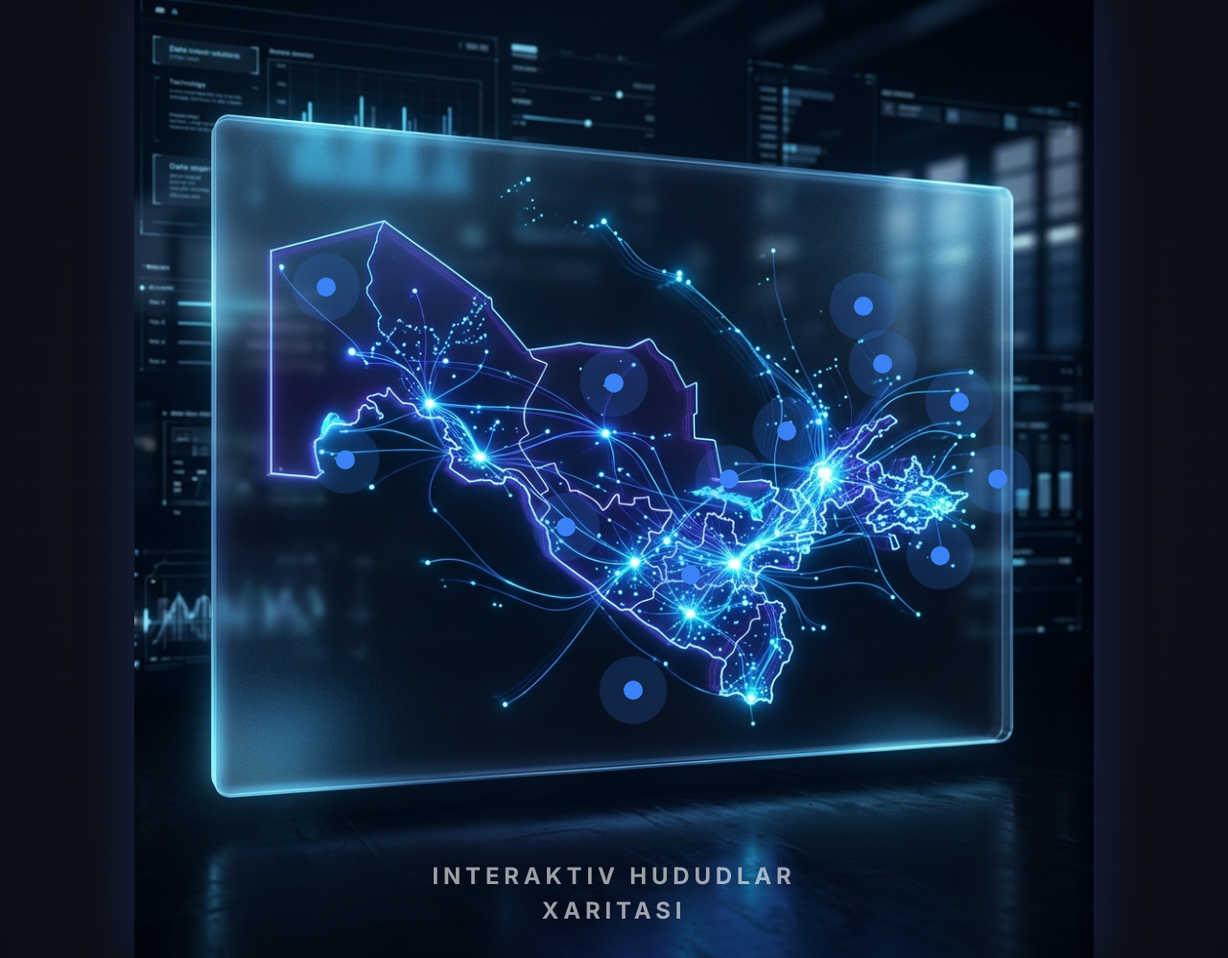
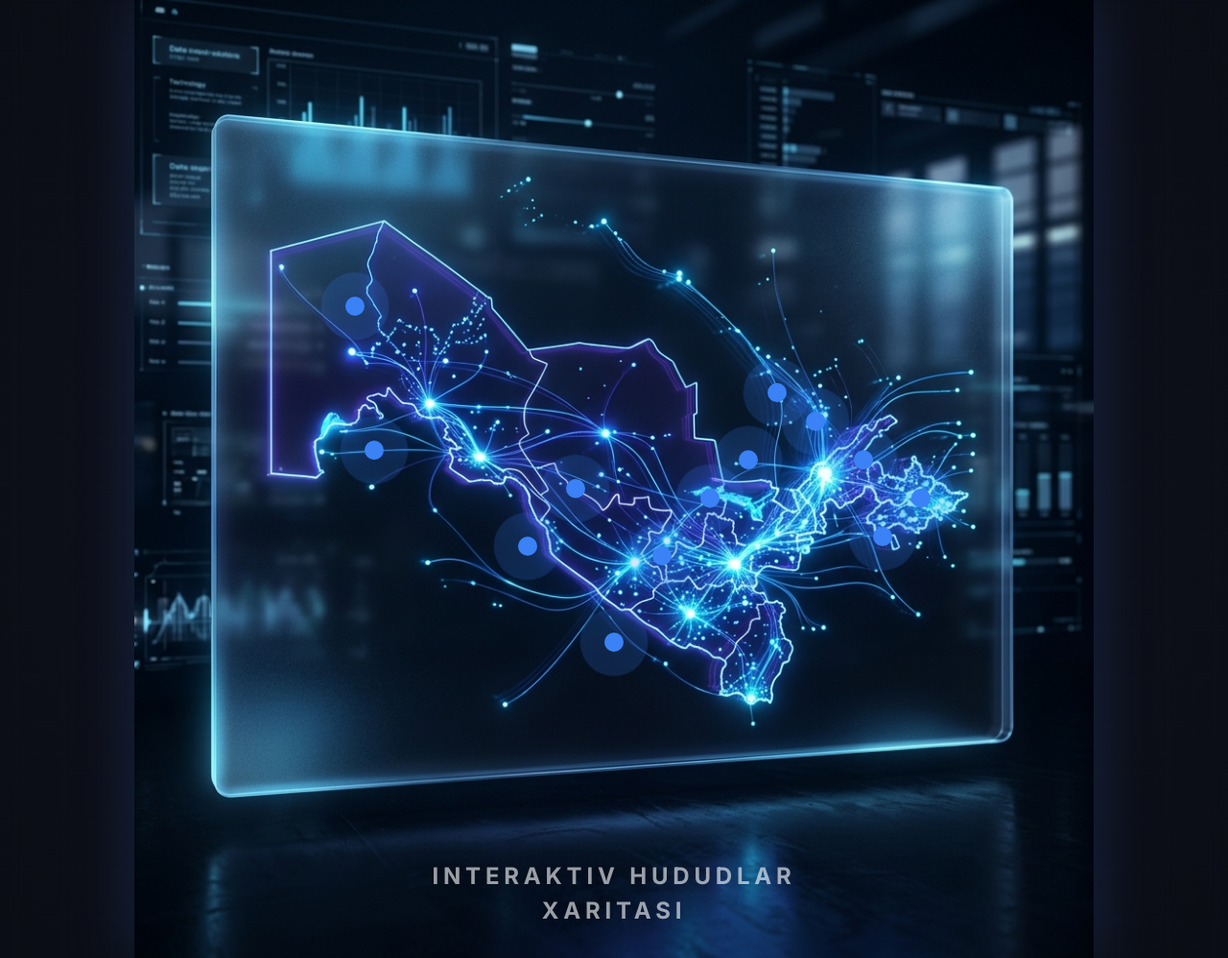
Before and after one commit to MurodbekUZ/Moysiz-web, a Flask app: page / in a window 1280 px wide. Shown: the part 1718-2716 px from the top of the page at 96% size. Run offline with Flask 3, Linux system fonts and the light colour scheme.

Commit message:
virtual nuqtlar

```diff
--- a/static/css/landing.css
+++ b/static/css/landing.css
@@ -264,20 +264,20 @@
     border-top: 1px solid rgba(255, 255, 255, 0.05);
 }
 
-/* Specific Positions - Compressed to fit neon map visual */
-.hotspot-nukus         { top: 30%; left: 20%; }
-.hotspot-xorazm        { top: 48%; left: 22%; }
-.hotspot-navoi         { top: 40%; left: 50%; }
-.hotspot-bukhara       { top: 55%; left: 45%; }
-.hotspot-samarkand     { top: 60%; left: 58%; }
-.hotspot-qashqadaryo   { top: 72%; left: 52%; }
-.hotspot-jizzax        { top: 50%; left: 62%; }
-.hotspot-sirdaryo      { top: 45%; left: 68%; }
-.hotspot-tashkent-vil  { top: 32%; left: 76%; }
-.hotspot-tashkent-city { top: 38%; left: 78%; }
-.hotspot-namangan      { top: 42%; left: 86%; }
-.hotspot-andijan       { top: 50%; left: 90%; }
-.hotspot-fergana       { top: 58%; left: 84%; }
+/* Specific Positions - Aligned to Uzbekistan map outline */
+.hotspot-nukus         { top: 32%; left: 23%; }
+.hotspot-xorazm        { top: 47%; left: 25%; }
+.hotspot-navoi         { top: 51%; left: 46%; }
+.hotspot-bukhara       { top: 57%; left: 41%; }
+.hotspot-samarkand     { top: 58%; left: 55%; }
+.hotspot-qashqadaryo   { top: 67%; left: 50%; }
+.hotspot-jizzax        { top: 52%; left: 60%; }
+.hotspot-sirdaryo      { top: 48%; left: 64%; }
+.hotspot-tashkent-vil  { top: 41%; left: 67%; }
+.hotspot-tashkent-city { top: 44%; left: 71%; }
+.hotspot-namangan      { top: 48%; left: 76%; }
+.hotspot-andijan       { top: 52%; left: 82%; }
+.hotspot-fergana       { top: 56%; left: 78%; }
 
 .map-overlay-text {
     position: absolute;
```
